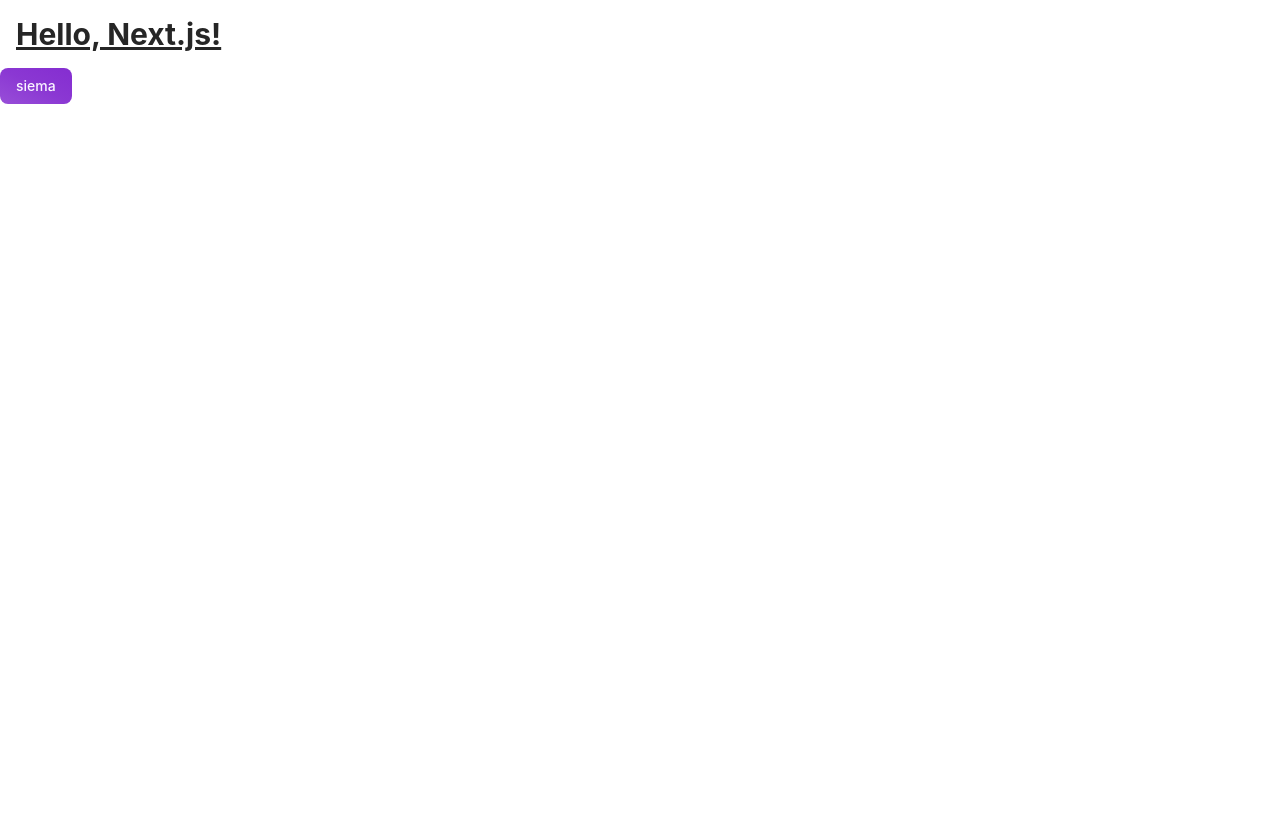
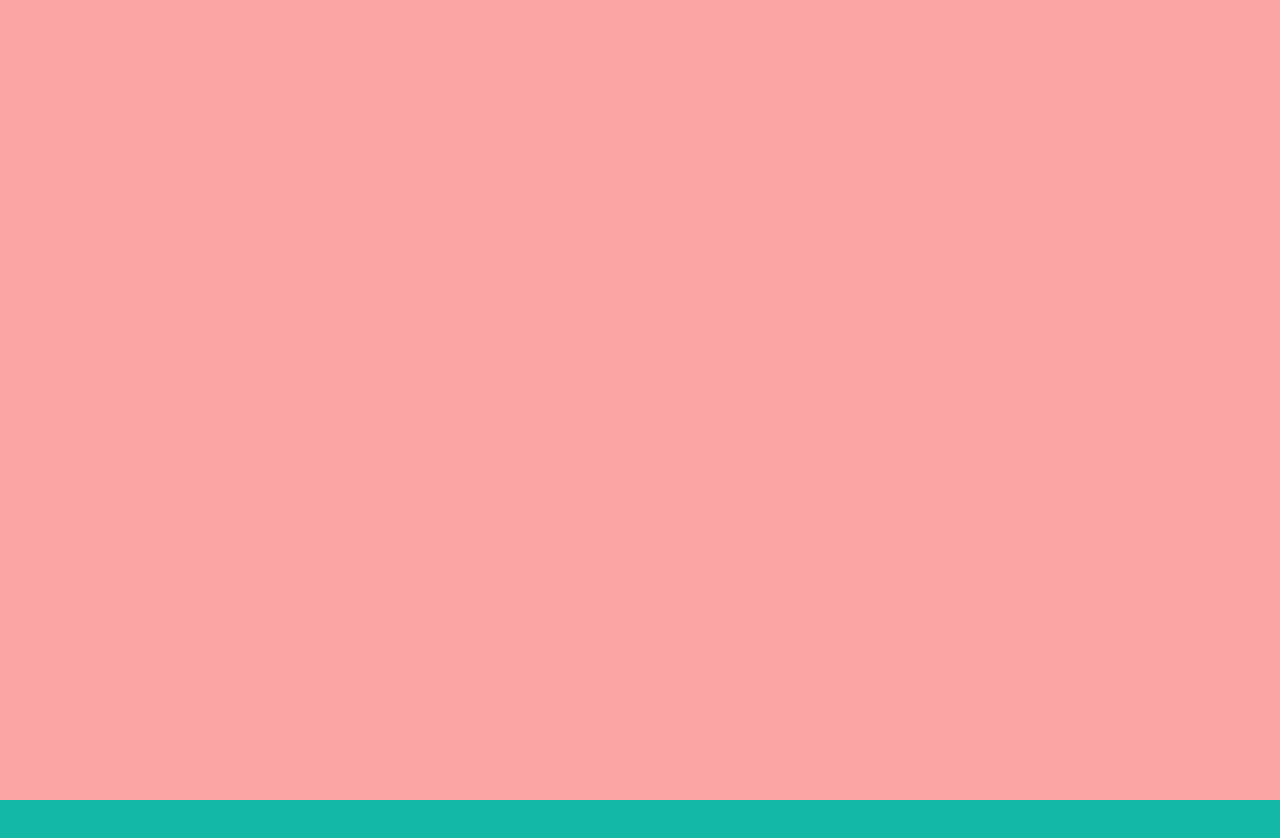
Before and after one commit to anteqkois/code-night-3, a Next.js app: page / in a window 1280 px wide. Shown: the top 838 px of the page. Before the commit the page ends 800 px from the top, so only its background shows below. Built offline with nearby package versions, Linux system fonts and the light colour scheme.

Commit message:
feat: main page components

```diff
--- a/app/globals.css
+++ b/app/globals.css
@@ -17,7 +17,6 @@
   }
 
   main {
-    @apply p-4;
   }
 
   * {
--- a/app/page.tsx
+++ b/app/page.tsx
@@ -4,9 +4,9 @@
   return (
     <div>
       <main>
-        <h1 className="text-3xl font-bold underline">Hello, Next.js!</h1>
+        <div className="min-h-screen bg-red-300"></div>
+        <div className="h-[90px] bg-teal-500"></div>
       </main>
-      <Button>siema</Button>
       <footer></footer>
     </div>
   );
```
